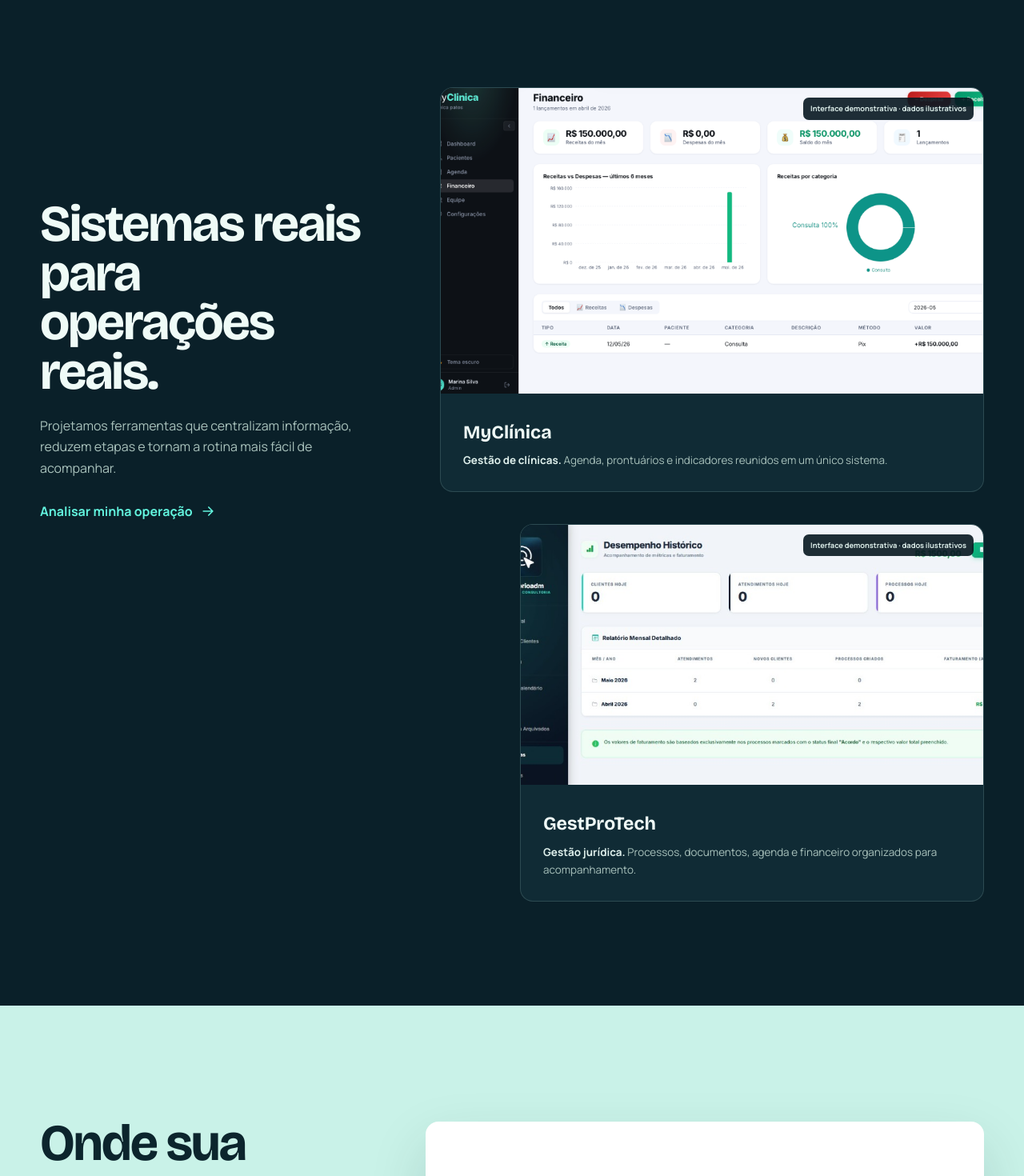
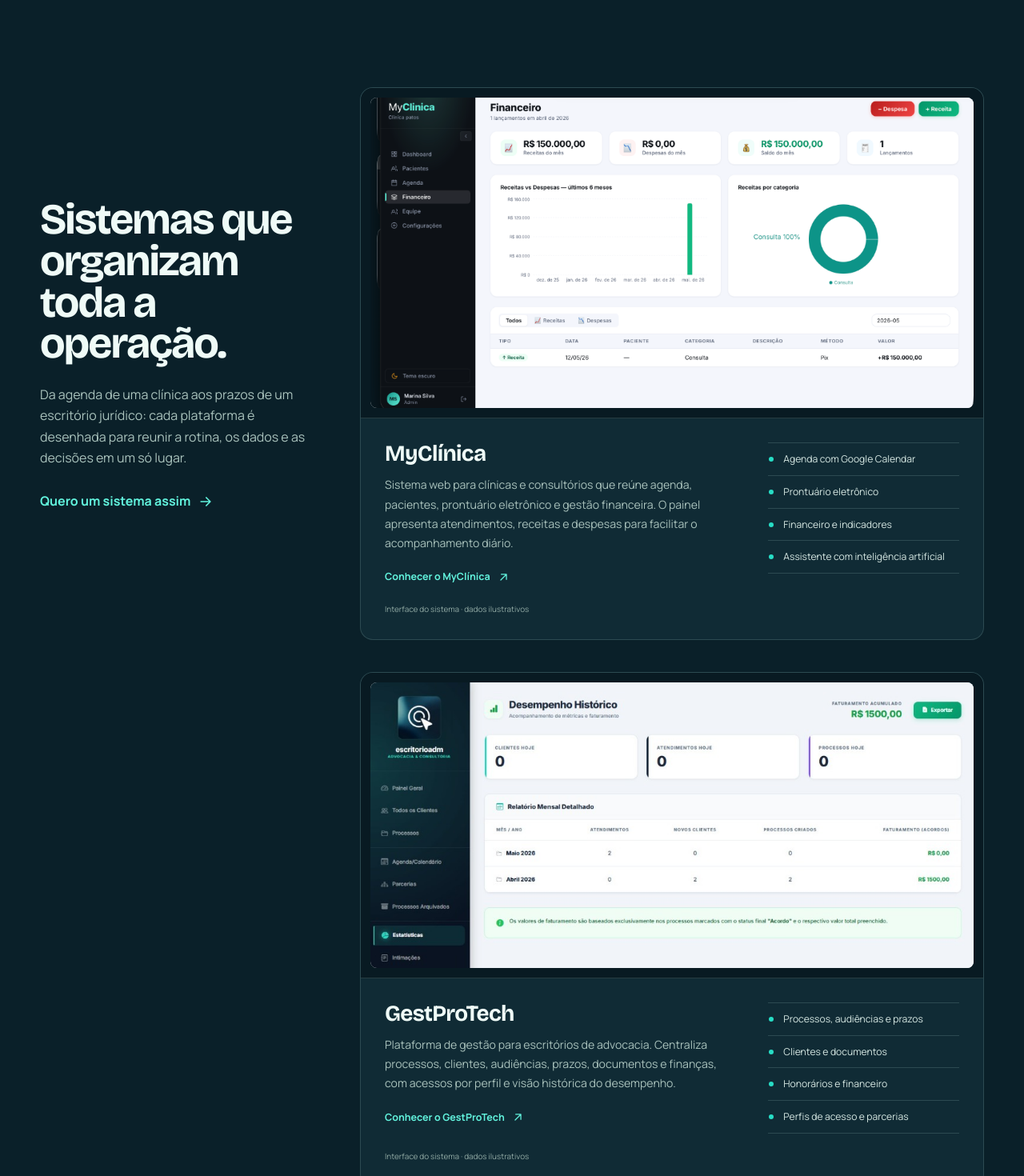
Before and after one commit to guilhermeribeiroc/landing_page, a React (Vite) app: page / in a window 1280 px wide. Shown: the part 4320-5790 px from the top of the page at 80% size. Built offline with nearby package versions, Linux system fonts and the light colour scheme.

Commit message:
Melhora apresentação dos sistemas

```diff
--- a/src/components/ValueSection.jsx
+++ b/src/components/ValueSection.jsx
@@ -104,22 +104,56 @@
       <section className="proof" id="resultados">
         <div className="container proof-layout">
           <div className="proof-copy">
-            <h2>Sistemas reais para operações reais.</h2>
-            <p>Projetamos ferramentas que centralizam informação, reduzem etapas e tornam a rotina mais fácil de acompanhar.</p>
+            <h2>Sistemas que organizam toda a operação.</h2>
+            <p>Da agenda de uma clínica aos prazos de um escritório jurídico: cada plataforma é desenhada para reunir a rotina, os dados e as decisões em um só lugar.</p>
             <a href="#diagnostico" className="text-link">
-              Analisar minha operação
+              Quero um sistema assim
               <svg viewBox="0 0 24 24" aria-hidden="true"><path d="M5 12h14M13 6l6 6-6 6" /></svg>
             </a>
           </div>
           <div className="proof-project proof-project--primary">
-            <img src="/myclinica_dashboard.png" alt="Dashboard do sistema MyClínica desenvolvido pela OtimizaAI" />
-            <span className="demo-label">Interface demonstrativa · dados ilustrativos</span>
-            <div><h3>MyClínica</h3><p><strong>Gestão de clínicas.</strong> Agenda, prontuários e indicadores reunidos em um único sistema.</p></div>
+            <div className="proof-image">
+              <img src="/myclinica_dashboard.png" alt="Dashboard completo do sistema MyClínica com indicadores financeiros e de atendimentos" />
+            </div>
+            <div className="proof-project-body">
+              <div className="proof-project-copy">
+                <h3>MyClínica</h3>
+                <p>Sistema web para clínicas e consultórios que reúne agenda, pacientes, prontuário eletrônico e gestão financeira. O painel apresenta atendimentos, receitas e despesas para facilitar o acompanhamento diário.</p>
+                <a href="https://site.myclinica.online" target="_blank" rel="noopener noreferrer" className="proof-link">
+                  Conhecer o MyClínica
+                  <svg viewBox="0 0 24 24" aria-hidden="true"><path d="M7 17L17 7M8 7h9v9" /></svg>
+                </a>
+              </div>
+              <ul className="proof-features" aria-label="Principais recursos do MyClínica">
+                <li>Agenda com Google Calendar</li>
+                <li>Prontuário eletrônico</li>
+                <li>Financeiro e indicadores</li>
+                <li>Assistente com inteligência artificial</li>
+              </ul>
+              <p className="proof-note">Interface do sistema · dados ilustrativos</p>
+            </div>
           </div>
           <div className="proof-project proof-project--secondary">
-            <img src="/gestprotech_estatisticas.jpg" alt="Painel de estatísticas do sistema GestProTech desenvolvido pela OtimizaAI" />
-            <span className="demo-label">Interface demonstrativa · dados ilustrativos</span>
-            <div><h3>GestProTech</h3><p><strong>Gestão jurídica.</strong> Processos, documentos, agenda e financeiro organizados para acompanhamento.</p></div>
+            <div className="proof-image">
+              <img src="/gestprotech_estatisticas.jpg" alt="Painel completo do GestProTech com desempenho histórico, indicadores e faturamento" />
+            </div>
+            <div className="proof-project-body">
+              <div className="proof-project-copy">
+                <h3>GestProTech</h3>
+                <p>Plataforma de gestão para escritórios de advocacia. Centraliza processos, clientes, audiências, prazos, documentos e finanças, com acessos por perfil e visão histórica do desempenho.</p>
+                <a href="https://gestprotech.com.br" target="_blank" rel="noopener noreferrer" className="proof-link">
+                  Conhecer o GestProTech
+                  <svg viewBox="0 0 24 24" aria-hidden="true"><path d="M7 17L17 7M8 7h9v9" /></svg>
+                </a>
+              </div>
+              <ul className="proof-features" aria-label="Principais recursos do GestProTech">
+                <li>Processos, audiências e prazos</li>
+                <li>Clientes e documentos</li>
+                <li>Honorários e financeiro</li>
+                <li>Perfis de acesso e parcerias</li>
+              </ul>
+              <p className="proof-note">Interface do sistema · dados ilustrativos</p>
+            </div>
           </div>
         </div>
       </section>
--- a/src/index.css
+++ b/src/index.css
@@ -163,18 +163,23 @@
 
 .proof { padding: 130px 0; background: #0a2029; overflow: hidden; }
 .proof-layout { display: grid; grid-template-columns: repeat(12, 1fr); gap: 20px; align-items: start; }
-.proof-copy { grid-column: 1 / 6; padding: 20px 54px 20px 0; position: sticky; top: 120px; }
-.proof-copy h2 { font-family: var(--display); font-size: clamp(2.5rem, 5vw, 4.8rem); line-height: 0.96; letter-spacing: -0.035em; }
+.proof-copy { grid-column: 1 / 5; padding: 20px 44px 20px 0; position: sticky; top: 120px; }
+.proof-copy h2 { font-family: var(--display); font-size: clamp(2.5rem, 4.2vw, 4.2rem); line-height: 0.96; letter-spacing: -0.035em; }
 .proof-copy p { margin: 24px 0 28px; color: var(--text-muted); max-width: 50ch; }
-.proof-project { position: relative; border-radius: var(--radius); overflow: hidden; background: #102b35; border: 1px solid var(--line); }
-.proof-project--primary { grid-column: 6 / 13; }
-.proof-project--secondary { grid-column: 7 / 13; margin-top: 20px; }
-.proof-project img { width: 100%; aspect-ratio: 16/9; object-fit: cover; object-position: top; background: #081a22; }
-.proof-project > div { padding: 25px 28px 28px; }
-.proof-project h3 { margin: 4px 0 5px; font-family: var(--display); font-size: 1.45rem; }
-.proof-project p { color: var(--text-muted); font-size: 0.84rem; }
-.proof-project p strong { color: #dff0ec; font-weight: 700; }
-.demo-label { position: absolute; top: 12px; right: 12px; padding: 6px 9px; border-radius: 7px; background: rgba(7, 24, 33, 0.9); color: #dff0ec; font-size: 0.58rem; font-weight: 700; }
+.proof-project { grid-column: 5 / 13; border-radius: var(--radius); overflow: hidden; background: #102b35; border: 1px solid var(--line); }
+.proof-project--secondary { margin-top: 20px; }
+.proof-image { padding: 12px; background: #081a22; border-bottom: 1px solid var(--line); }
+.proof-image img { width: 100%; height: auto; object-fit: contain; border-radius: 8px; background: #eef3f5; }
+.proof-project-body { display: grid; grid-template-columns: minmax(0, 1.3fr) minmax(190px, 0.7fr); gap: 28px 36px; padding: 30px; }
+.proof-project-copy h3 { font-family: var(--display); font-size: 1.75rem; line-height: 1; letter-spacing: -0.025em; }
+.proof-project-copy > p { margin-top: 13px; color: var(--text-muted); font-size: 0.88rem; line-height: 1.72; }
+.proof-link { display: inline-flex; align-items: center; gap: 8px; margin-top: 20px; color: var(--cyan-bright); font-size: 0.78rem; font-weight: 800; text-underline-offset: 4px; }
+.proof-link:hover { text-decoration: underline; }
+.proof-link svg { width: 17px; height: 17px; fill: none; stroke: currentColor; stroke-width: 1.8; stroke-linecap: round; stroke-linejoin: round; }
+.proof-features { align-self: start; display: grid; border-top: 1px solid var(--line); }
+.proof-features li { position: relative; padding: 11px 0 11px 19px; border-bottom: 1px solid var(--line); color: #d6e8e3; font-size: 0.76rem; line-height: 1.45; }
+.proof-features li::before { content: ''; position: absolute; left: 1px; top: 17px; width: 6px; height: 6px; border-radius: 50%; background: var(--cyan); }
+.proof-note { grid-column: 1 / -1; margin-top: -8px; color: #91aaa4; font-size: 0.62rem; }
 
 .diagnostic { padding: 140px 0; background: #c9f2e8; color: var(--text-dark); }
 .diagnostic-layout { display: grid; grid-template-columns: 0.72fr 1.28fr; gap: 90px; align-items: center; }
@@ -345,6 +350,10 @@
   .case-state { padding: 18px; border-radius: 10px; background: rgba(255,255,255,0.025); }
   .case-state--after { background: rgba(39,221,197,0.06); }
   .comparison-head span { font-size: 1.25rem; }
+  .proof-image { padding: 7px; }
+  .proof-project-body { grid-template-columns: 1fr; gap: 24px; padding: 24px 20px; }
+  .proof-project-copy h3 { font-size: 1.55rem; }
+  .proof-note { margin-top: -6px; }
   .diagnostic-shell { min-height: 610px; border-radius: 13px; }
   .quiz-progress { padding: 18px 20px 0; }
   .quiz-screen { padding: 30px 22px 32px; }
```
